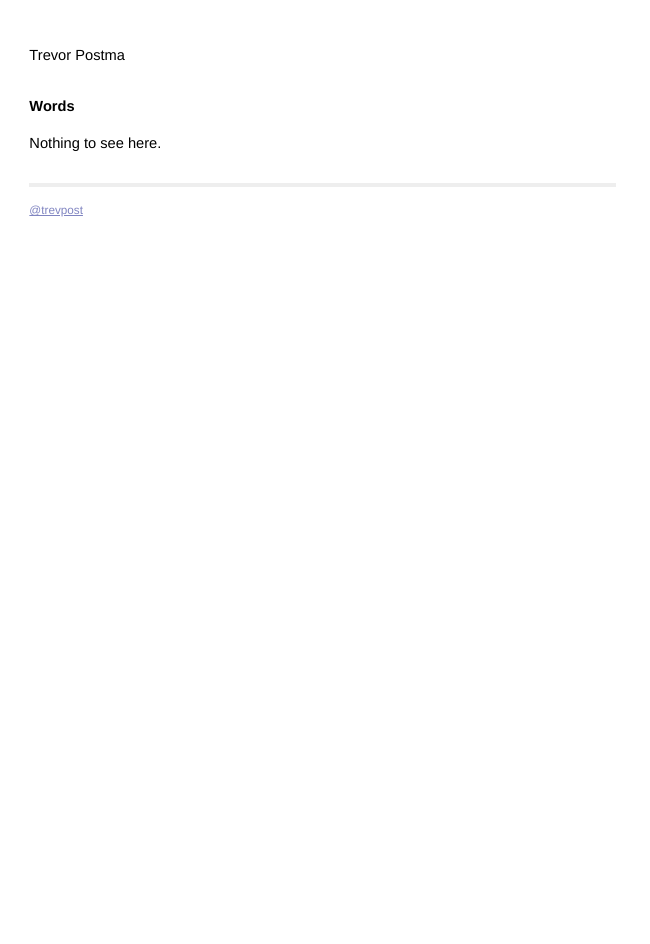
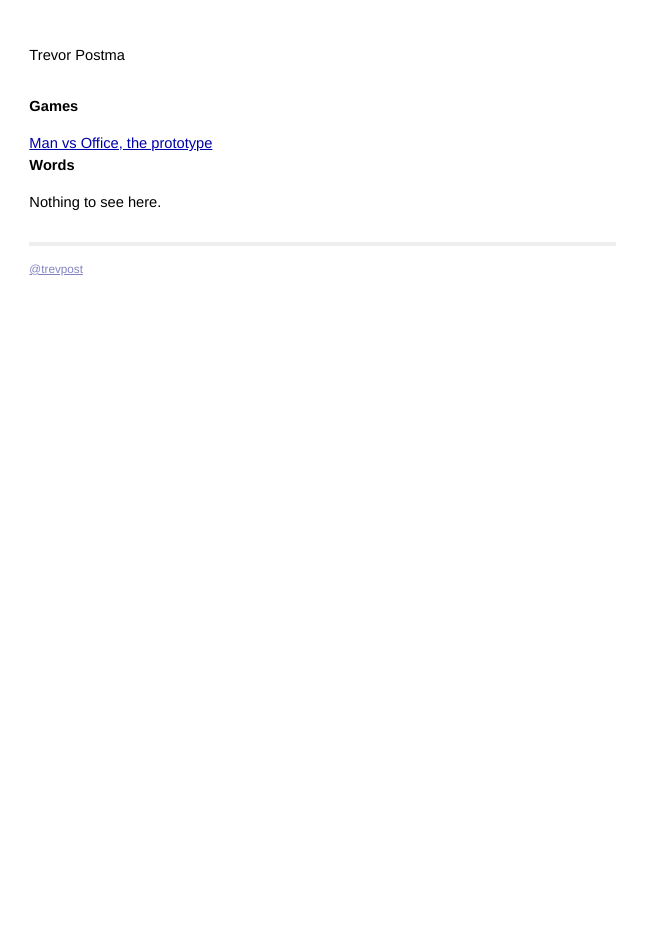
Before and after one commit to txpost/txpost.github.com, a Jekyll site: the page built from index.html, in a window 1280 px wide. Shown: the whole page, without its empty margins (0-650 px from the left). Built offline with Jekyll 4.4.1, drawn with Linux system fonts in a browser that asks for light colours; Markdown is read by kramdown in place of the engine named in the settings.

Commit message:
Update index.html

```diff
--- a/index.html
+++ b/index.html
@@ -4,6 +4,8 @@ title: Trevor Postma
 ---
 
 <div id="home">
+  <h1>Games</h1>
+  	<a href="http://trevorpostma.com/ManVsOffice.html">Man vs Office, the prototype</a>
   <h1>Words</h1>
 	Nothing to see here.
   <ul class="posts">
```
